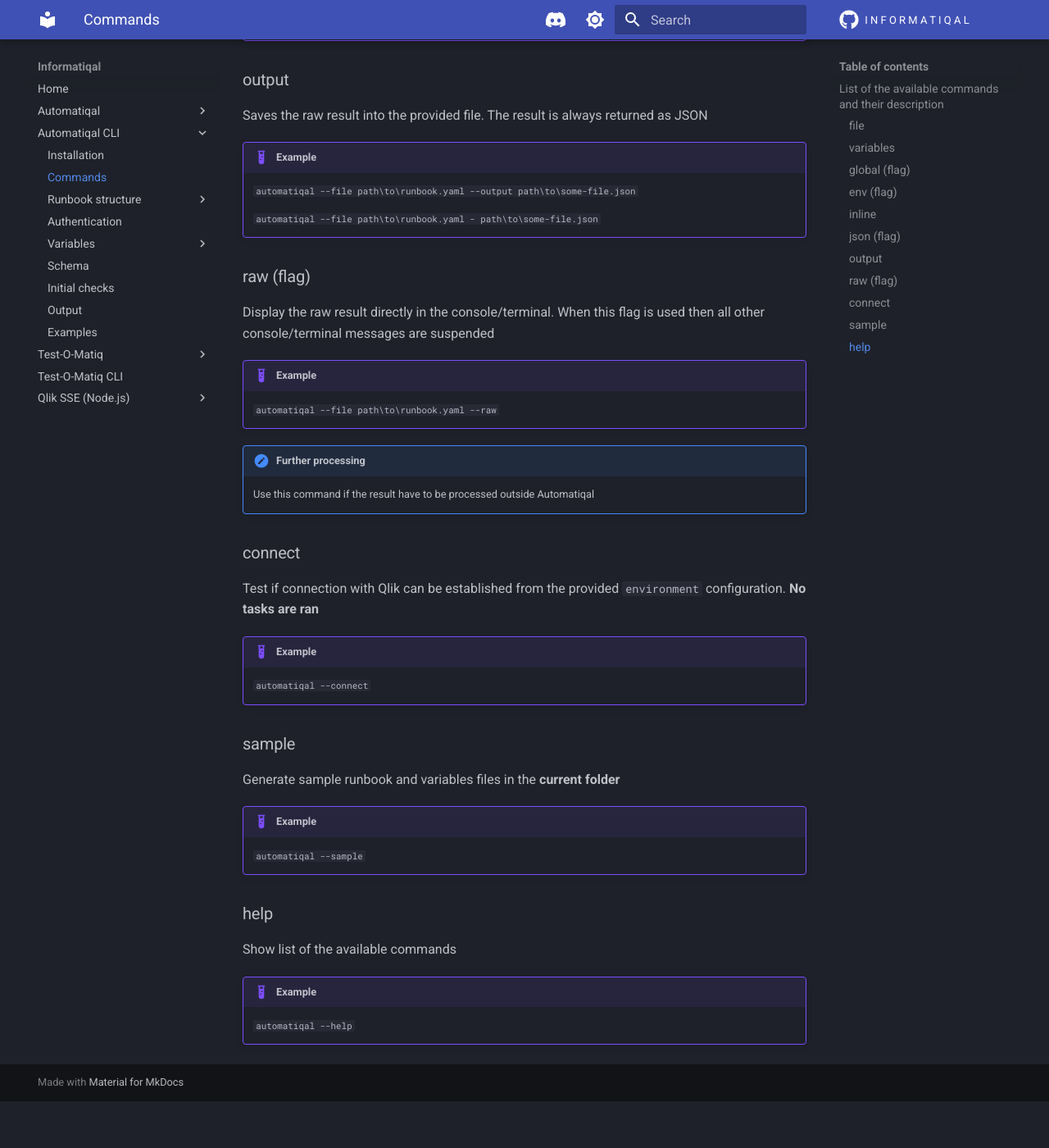
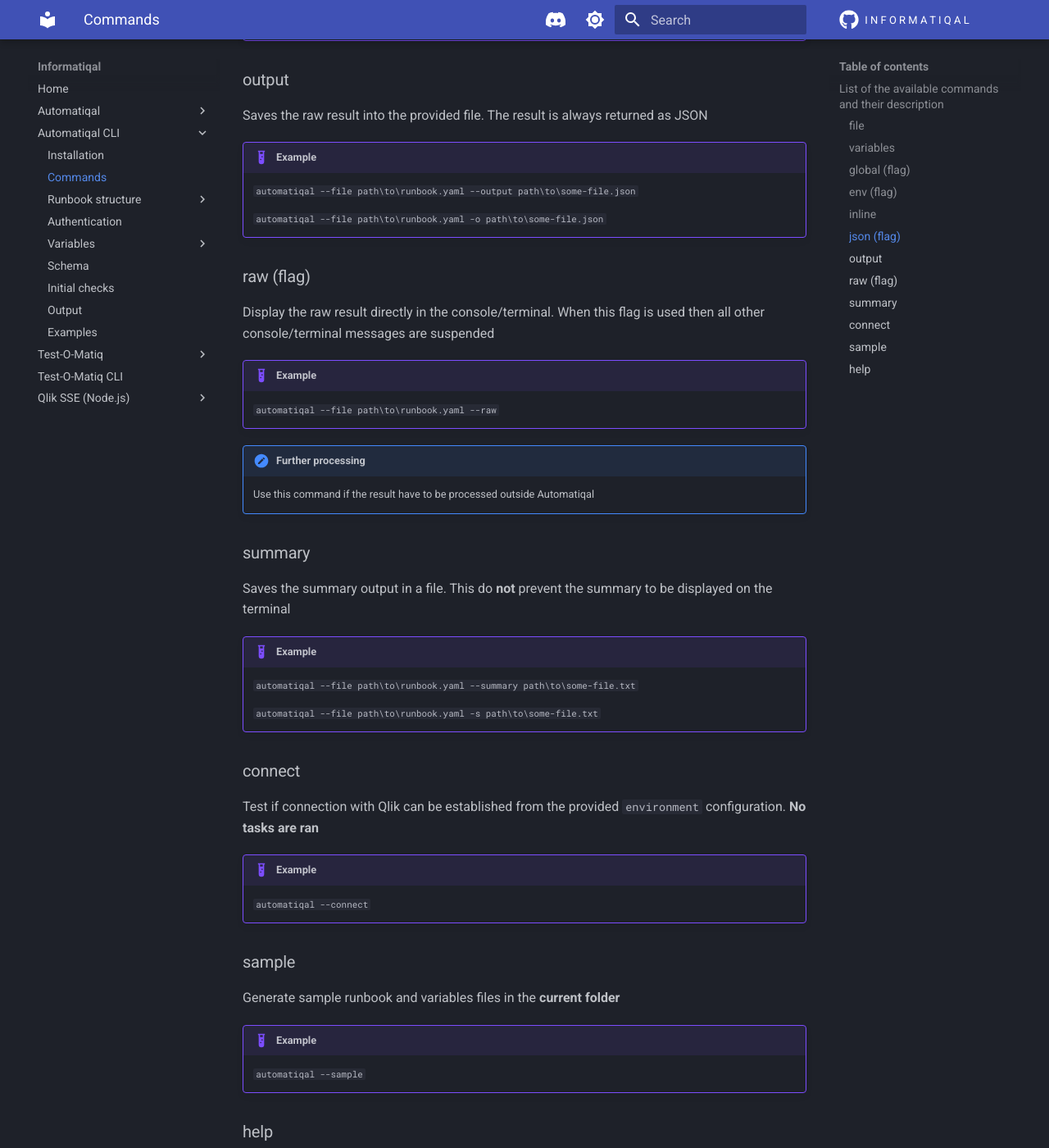
Before and after one commit to Informatiqal/docs, an MkDocs documentation site: the page built from docs/automatiqal-cli/commands.md, in a window 1280 px wide and 1400 px high, scrolled down 1735 px. Shown: the whole window at 82% size. Built offline with MkDocs 1.6.1 and Material for MkDocs 9.7.7, drawn with Linux system fonts in a browser that asks for light colours; before the commit the page ends 3078 px from its top, so only the background shows below that.

Commit message:
automatiqal-cli new summary command added

```diff
--- a/docs/automatiqal-cli/commands.md
+++ b/docs/automatiqal-cli/commands.md
@@ -72,7 +72,7 @@
 
     `automatiqal --file path\to\runbook.yaml --output path\to\some-file.json`
 
-    `automatiqal --file path\to\runbook.yaml - path\to\some-file.json`
+    `automatiqal --file path\to\runbook.yaml -o path\to\some-file.json`
 
 ### raw (flag)
 
@@ -85,6 +85,16 @@
 !!! note "Further processing"
 
     Use this command if the result have to be processed outside Automatiqal
+
+### summary
+
+Saves the summary output in a file. This do **not** prevent the summary to be displayed on the terminal
+
+!!! example "Example"
+
+    `automatiqal --file path\to\runbook.yaml --summary path\to\some-file.txt`
+
+    `automatiqal --file path\to\runbook.yaml -s path\to\some-file.txt`
 
 ### connect
 
```
